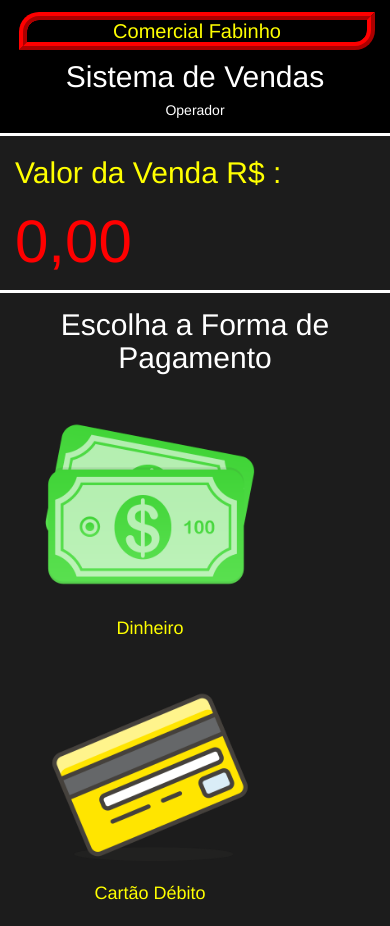
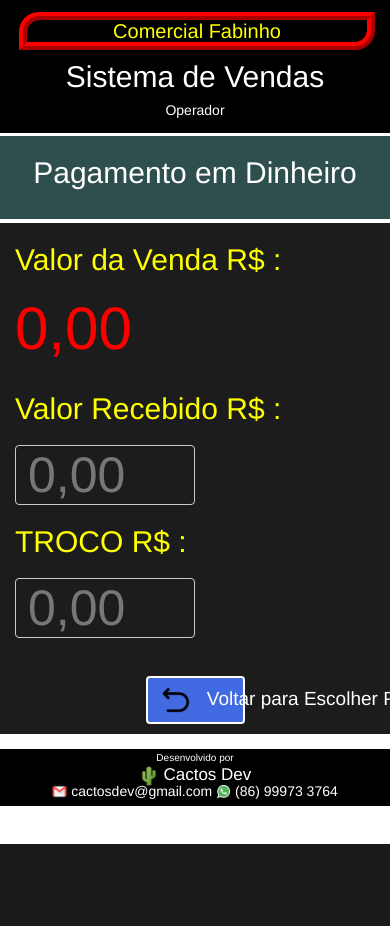
Before and after one commit to paulojecasi/comercial_fabinho, a CodeIgniter app: page /database/home/venda_pagamento/1/money in a window 390 px wide; the page is wider, and only the part inside the window is pictured. Shown: the top 926 px of that part. After the commit the page ends 844 px from the top of that part, so only its background shows below. Run offline with CodeIgniter, Linux system fonts and the light colour scheme; data that the repository does not hold is empty; some libraries are stand-ins or nearby versions.

Commit message:
desenvolvido a funcao em JQUERY para troco e listagem de produtos digitados

```diff
--- a/application/controllers/Home.php
+++ b/application/controllers/Home.php
@@ -178,7 +178,9 @@ class Home extends CI_Controller {
 
 	}
 
-	public function venda_pagamento($id_caixa){
+	public function venda_pagamento($id_caixa, $tipo_pagamento=null){
+
+
 
 		$venda = $this->modelvendas->venda_pagamento($id_caixa);
 		$valor_total =0;
@@ -198,17 +200,27 @@ class Home extends CI_Controller {
 
     $valor_total = ($valor_total + $vl_tot_acre - $vl_tot_desc);
     $dados['valortotal'] 	= reais($valor_total);
+    $dados['valortotal_sem_conversao'] 	= $valor_total;
     $dados['vl_tot_desc'] = reais($vl_tot_desc);
     $dados['vl_tot_acre'] = reais($vl_tot_acre);
+    $dados['id_caixa']		= $id_caixa;
+
+
 
 		$this->load->view('frontend/template/html-header', $dados);
 		$this->load->view('frontend/template/header');
 		$this->load->view('backend/mensagem');
-		$this->load->view('frontend/venda_pagamento');
+		if ($tipo_pagamento == "money"){
+			$this->load->view('frontend/venda_pagamento_money');
+		} else {
+
+			$this->load->view('frontend/venda_pagamento');
+		}
+
 		$this->load->view('frontend/template/footer');
 		$this->load->view('frontend/template/html-footer');
 
-
 	}
 
+
 }
--- a/application/helpers/moedas_helper.php
+++ b/application/helpers/moedas_helper.php
@@ -2,6 +2,5 @@
 defined('BASEPATH') OR exit('No direct script access allowed');
 
 function reais($valor){
-	return
-	number_format($valor,2,",",".");
+	return 	number_format($valor,2,",",".");
 }
--- a/application/models/Venda_model.php
+++ b/application/models/Venda_model.php
@@ -52,7 +52,7 @@ class Venda_model extends CI_Model
 	public function venda_pagamento($id_caixa)
 	{
 		$this->db->where('md5(idcaixa)=',$id_caixa);
-		//$this->db->where('situacao=',0);
+		$this->db->where('situacao=',0);
 		return $this->db->get('produto_caixa_temp')->result();
 
 
--- a/application/views/frontend/template/html-footer.php
+++ b/application/views/frontend/template/html-footer.php
@@ -13,6 +13,9 @@
     <script src="//cdn.datatables.net/1.10.23/js/jquery.dataTables.min.js"> </script>
 
     <script src="//cdn.datatables.net/1.10.23/css/jquery.dataTables.min.css"> </script>
+
+    <!-- para mascarar numeros -->
+    <script src="<?php echo base_url('/assets/backend/js/jquery.mask.min.js') ?>"></script>
 
   </body>
 </html>
--- /dev/null
+++ b/application/views/frontend/template/valor-venda.php
@@ -0,0 +1,20 @@
+    <div class = "col-lg-12 col-sm-12 titulo-tela-tipopag">
+        <div class="row">
+            <div class="col-lg-3 col-sm-12">
+                <div class="form-group">
+                    <h2> Valor da Venda R$ : </h2>
+                </div>
+            </div>
+            <div class="col-lg-9 col-sm-12">
+                <div class="form-group">
+                    <h1 class="valor-total-venda">
+                        <?php echo $valortotal ?>
+                    </h1>
+
+                    <input id="vl_total" name="vl_total" type="hidden" class="form-control" placeholder ="0.00" value="<?php echo $valortotal_sem_conversao ?>">
+
+                </div>
+            </div>
+        </div>
+
+    </div>
--- a/application/views/frontend/venda_pagamento.php
+++ b/application/views/frontend/venda_pagamento.php
@@ -6,27 +6,11 @@
 
     // vamos abrir o formulário,
                 // apontando para:admin/controlador/metodo
-    echo form_open('admin/estoque/buscar_produto/venda');
+    //echo form_open('home/venda_pagamento');
 
+    // tela VALOR DA VENDA
+    $this->load->view('frontend/template/valor-venda');
     ?>
-    <div class = "col-lg-12 col-sm-12 titulo-tela-tipopag">
-        <div class="row">
-            <div class="col-lg-3 col-sm-12">
-                <div class="form-group">
-                    <h2> Valor da Venda R$ : </h2>
-                </div>
-            </div>
-            <div class="col-lg-9 col-sm-12">
-                <div class="form-group">
-                    <h1 class="valor-total-venda">
-                        <?php echo $valortotal ?>
-                    </h1>
-
-                </div>
-            </div>
-        </div>
-
-    </div>
 
 
     <div class = "panel-body tipo-de-pagamento col-lg-12">
@@ -38,7 +22,7 @@
                 <div class="row">
                     <div class="col-lg-12 col-sm-12 ">
                         <div class="form-group text-center text-center avista">
-                            <a href="<?php echo base_url('home'); ?>">
+                            <a href="<?php echo base_url('home/venda_pagamento/').$id_caixa.'/money' ?>">
                                 <img  src="<?php echo base_url('/assets/frontend/img/avista.png') ?>" >
                             </a>
                             <h4> Dinheiro  </h4>
@@ -49,12 +33,12 @@
                 </div>
             </div>
         </div>
-        <div class = "col-lg-3 col-sm-6 ">
+        <div class = "col-lg-3 col-sm-6">
             <div class="panel-body">
                 <div class="row">
                     <div class="col-lg-12 col-sm-12 ">
                         <div class="form-group nomeproduto text-center debito">
-                             <a href="<?php echo base_url('home'); ?>">
+                            <a href="<?php base_url('home/venda_pagamentooo/').md5($id_caixa).'/money' ?>">
                                 <img class="img-fluid" src="<?php echo base_url('/assets/frontend/img/card.png') ?>" >
                             </a>
                              <h4> Cartão Débito </h4>
@@ -101,8 +85,8 @@
         </div>
         <div class="form-group">
             <div class ="col-lg-12 text-center">
-                <a href="">
-                    <button class="btn btn-info voltar-venda" id="voltar-vendar" name="btn_buscar"> <?php echo img(base_url('assets/frontend/img/voltar.png')); ?>
+                <a href="<?php echo base_url('home') ?>">
+                    <button class="btn btn-info voltar-venda" id="voltar-venda" name="voltar-venda"> <?php echo img(base_url('assets/frontend/img/voltar.png')); ?>
                         Voltar para Venda
                     </button>
                 </a>
@@ -111,7 +95,7 @@
     </div>
     <?php
     // fechar o formulario
-    echo form_close();
+    //echo form_close();
 
     ?>
 
--- /dev/null
+++ b/application/views/frontend/venda_pagamento_money.php
@@ -0,0 +1,68 @@
+<div class = "row">
+
+    <?php
+    // aqui vamos vericar os erros de validação
+    echo validation_errors('<div class="alert alert-warning">','</div>');
+
+    // vamos abrir o formulário,
+                // apontando para:admin/controlador/metodo
+    //echo form_open('home/venda_pagamento');
+
+
+    ?>
+
+    <div class = "text-center tipo-de-pagamento-escolha">
+        <h2> Pagamento em Dinheiro </h2>
+    </div>
+
+    <?php
+    // tela VALOR DA VENDA
+    $this->load->view('frontend/template/valor-venda');
+    ?>
+
+    <div class = "col-lg-12 col-sm-12 titulo-tela-tipopag">
+        <div class="row">
+            <div class="col-lg-3 col-sm-12">
+                <div class="form-group">
+                    <h2> Valor Recebido R$ : </h2>
+                </div>
+            </div>
+            <div class="col-lg-9 col-sm-12">
+                <div class="form-group">
+                    <h1 class="valor-recebido-venda">
+                        <input id="vl_recebido" name="vl_recebido" type="text" class="form-control" placeholder ="0,00">
+                    </h1>
+
+                </div>
+            </div>
+
+            <div class="col-lg-3 col-sm-12">
+                <div class="form-group">
+                    <h2> TROCO R$ : </h2>
+                </div>
+            </div>
+            <div class="col-lg-9 col-sm-12">
+                <div class="form-group">
+                    <h1 class="valor-recebido-troco">
+                        <!-- <?php echo $valortotal ?> -->
+                        <input id="vl_troco" name="vl_troco" type="text" class="form-control"  placeholder="0,00" />
+                    </h1>
+
+                </div>
+            </div>
+        </div>
+
+        <div class="form-group">
+            <div class ="col-lg-12 text-center">
+                <a href="<?php echo base_url('home/venda_pagamento/').$id_caixa ?>">
+                    <button class="btn btn-info voltar-venda" id="voltar-venda" name="voltar-venda"> <?php echo img(base_url('assets/frontend/img/voltar.png')); ?>
+                        Voltar para Escolher Pagamento
+                    </button>
+                </a>
+            </div>
+        </div>
+
+    </div>
+
+
+</div>
--- a/assets/backend/js/myscripts.js
+++ b/assets/backend/js/myscripts.js
@@ -1,4 +1,3 @@
-
 $(document).ready(function(){
 	$('#mtabela').DataTable({
 		"language": {
@@ -10,3 +9,40 @@ $(document).ready(function(){
 		}
 	});
 });
+
+/*
+function calcular() {
+  var valor1 = parseInt(document.getElementById('vl_total').value, 10);
+  var valor2 = parseInt(document.getElementById('vl_recebido').value, 10);
+  document.getElementById('vl_troco').value = valor2 - valor1;
+}
+*/
+
+// VALOR DO TROCO
+jQuery(document).ready(function(){
+  jQuery('input').on('keyup',function(){
+    if(jQuery(this).attr('name') === 'result'){
+    return false;
+    }
+
+    var vl_total = (jQuery('#vl_total').val() == '' ? 0 : jQuery('#vl_total').val());
+
+    var vl_recebido = (jQuery('#vl_recebido').val() == '' ? 0 : jQuery('#vl_recebido').val());
+
+    var vl_troco = (parseFloat(vl_recebido) - parseFloat(vl_total));
+
+    var vl_troco = vl_troco.toLocaleString("pt-BR", { style: "currency" , currency:"BRL"});
+
+    jQuery('#vl_troco').val(vl_troco);
+
+    if(vl_recebido==0){
+    	jQuery('#vl_troco').val(0);
+    }
+
+  });
+});
+
+// formata campos
+jQuery(function($){
+   $("#vl_recebido").mask('#.##0,00', {reverse: true});
+});
--- a/assets/frontend/css/style.css
+++ b/assets/frontend/css/style.css
@@ -280,6 +280,7 @@ div.btn-finalizar-venda{
 div.btn-finalizar-venda button{
   width: 170px;
   height: 50px;
+  border: 2px solid;
   font-size: 18px;
   box-shadow: 0 8px 16px 0 rgba(0,0,0,0.2), 0 6px 20px 0 rgba(0,0,0,0.19);
 }
@@ -343,6 +344,7 @@ div.picklist-prod div label{
   font-size: 60px;
 }
 
+
 div.avista, div.debito, div.credito, div.crediario{
   margin-top: -20px;
   width: 70%;
@@ -355,7 +357,7 @@ div.credito a{
 
 div.avista:hover, div.debito:hover, div.credito:hover, div.crediario:hover{
   margin-top: -20px;
-  width: 60%;
+  width: 65%;
   opacity: 0.5;
 
 }
@@ -378,7 +380,31 @@ div.tipo-de-pagamento h4{
 
 }
 
+div.tipo-de-pagamento-escolha{
+  margin-top: -5px;
+  margin-bottom: 9px;
+  background-color: #2F4F4F;
+  border-top: 0px solid;
+  border-color: white;
+  padding-bottom: 10px;
+}
+
+div.tipo-de-pagamento-escolha h2{
+  color: white;
+  margin-top: 0px;
+  margin-bottom: 0px;
+  padding: 20px;
+
+}
+
+div.tipo-de-pagamento-escolha h4{
+  color: #FFFF00;
+
+}
+
 button.voltar-venda{
+  background-color: #4169E1;
+  border: 2px solid;
   margin-top: 23px;
   margin-bottom: 10px;
   width: 30%;
@@ -390,3 +416,22 @@ button.voltar-venda img{
   padding-right: 10px;
 
 }
+
+h1.valor-recebido-venda input{
+  color: #fff;
+  font-size: 50px;
+  background-color: #1C1C1C;
+  width: 50%;
+  height: 60px;
+
+}
+
+h1.valor-recebido-troco input{
+  color: #fff;
+  font-size: 50px;
+  background-color: #1C1C1C;
+  width: 50%;
+  height: 60px;
+  pointer-events :none;
+
+}
```
Also changed, not shown: assets/frontend/js/myscripts.js (+0 -29 lines), assets/backend/js/jquery.mask.min.js (added).
